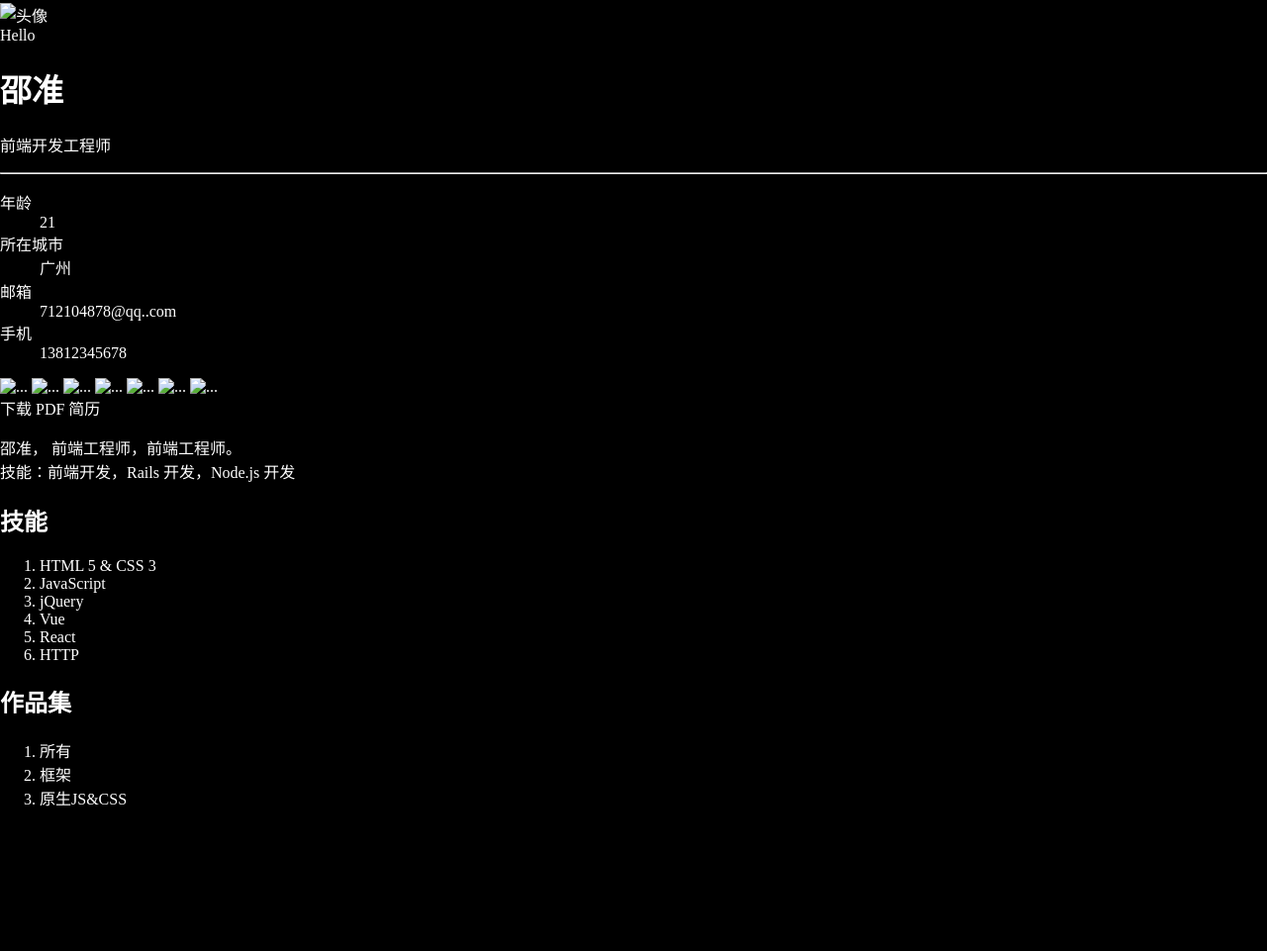
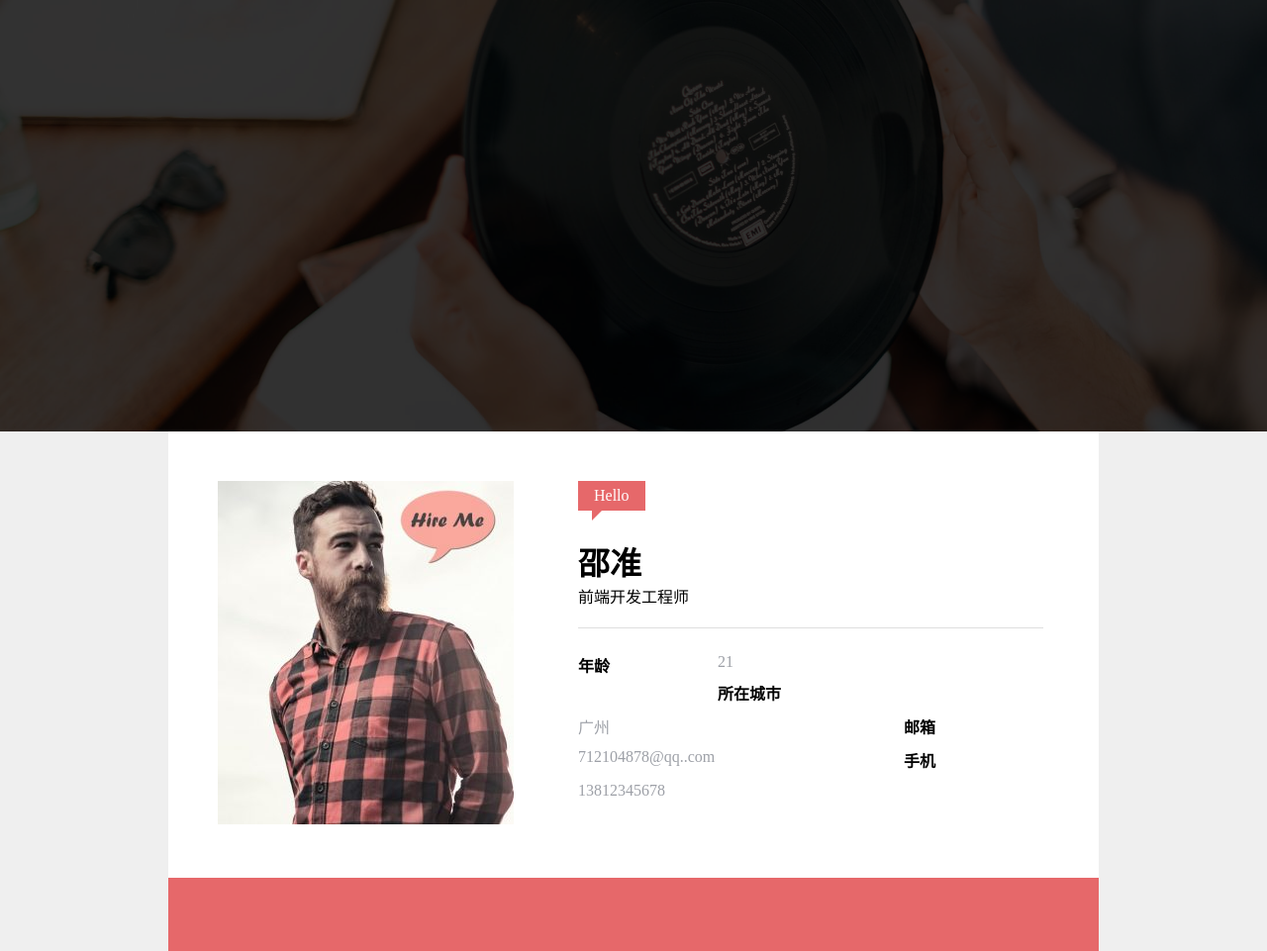
Before and after one commit to shaozhun/rusume, a plain HTML site: page index.html in a window 1280 px wide. Shown: the part 79-1040 px from the top of the page at 99% size. Before the commit the page ends 913 px from the top, so only its background shows below. Drawn offline with Linux system fonts and the light colour scheme.

Commit message:
更新简历中名片

```diff
--- a/a.css
+++ b/a.css
@@ -1,19 +1,27 @@
 body{
-  background-color: black;
-  color: white;
+  background-color: #efefef;
   margin: 0;
 }
 a{
     color:inherit;
     text-decoration: none;
 }
-
+*{
+    margin: 0;
+    padding: 0;
+}
 .clearfix::after{
     content: '';
     display: block;
     clear: both;
 }
 .topNavBar{
+    position: fixed;
+    top: 0;
+    left: 0;
+    width: 100%;
+}
+.topNavBar .navInner{
     padding: 20px 16px 20px 16px;
 }
 .topNavBar nav{
@@ -64,3 +72,110 @@ a{
 .topNavBar .logo .card{
     color: #9a9da2;
 }
+
+
+.banner{
+    height: 515px;
+    background-image: url(./img/bg.jpg);
+    /* background-position: center center; 设置图片居中 */
+    background-size: cover; /*按比例缩放自适应*/
+}
+
+.banner .mask{
+    height: 515px;
+    background-color: rgba(0,0,0,0.8);
+}
+
+
+.userCard{
+    /* border: 1px solid red;查看边框 */
+    max-width: 940px;
+    margin: 0 auto;
+    background-color: #fff;
+}
+
+.userCard .welcome{
+    position: relative;
+    background: #e6686a;
+    color: white;
+    display: inline-block;
+    padding:  4px 16px;
+    line-height: 22px;
+    margin-bottom: 10px;
+}
+.userCard .tran{
+    position: absolute;
+    left: 20%;
+    top: 100%;
+    border: 10px solid transparent;
+    width:0;
+    border-top-color:transparent;
+    border-right-color: transparent;
+    border-left-color:#e6686a;
+    border-top-width:0px;
+}
+.userCard .picture{
+    float: left;
+}
+.userCard .text{
+    float: left;
+    margin-left: 65px;
+    width: 470px;
+}
+.userCard .text h1{
+    margin-top: 18px;
+}
+hr{
+    height: 0;
+    border: none;
+    border-top: 1px solid #dedede;
+    margin: 20px 0;
+}
+
+.pictureAndText{
+    padding: 50px;
+}
+
+.userCard dl dt,
+.userCard dl dd{
+    float: left;
+    padding: 5px 0;
+
+}
+
+.userCard dl dt{
+    width: 30%;
+    font-weight: bold;
+}
+
+.userCard dl dd{
+    width: 70%;
+    color: #9da0a7;
+}
+
+.userCard .media{
+    background: #e6686a;
+    text-align: center;
+
+
+}
+.userCard .media a{
+ display: inline-block;
+ width: 40px;
+ border-radius: 50%;
+ line-height: 30px;
+padding: 5px 0;
+margin: 21px 13px;
+
+}
+.userCard .media a:hover{
+    background-color: #cf5d5f;
+
+   }
+.userCard svg{
+
+    width: 30px;
+    height: 30px;
+    fill: white;
+    vertical-align: top;
+}
--- a/index.html
+++ b/index.html
@@ -3,10 +3,21 @@
 <meta http-equiv="content-type" content="text/html; charset=UTF-8">
   <title>邵准的个人简历</title>
   <link rel="stylesheet" href="a.css">
+  <script src="//at.alicdn.com/t/font_8d5l8fzk5b87iudi.js"></script>
+
+<style type="text/css">
+  .icon {
+     width: 1em; height: 1em;
+     vertical-align: -0.15em;
+     fill: currentColor;
+     overflow: hidden;
+  }
+</style>
 </head>
 
 <body>
-  <div class="topNavBar clearfix">
+ <div class="topNavBar">
+    <div class="navInner clearfix">
     <a class="logo" href="#" alt="logo">
       <span class="rs">RS</span> <span class="card">card</span>
     </a>
@@ -36,20 +47,26 @@
       </ul>
     </nav>
   </div>
-  <div class="banner" style="background-image: url(#)"></div>
+  </div>
+  <div class="banner">
+    <div class="mask"></div>
+  </div>
+
+
   <main>
-    <div class="card">
-      <div class="pictureAndText">
+    <div class="userCard">
+      <div class="pictureAndText clearfix">
         <div class="picture">
-          <img src="" alt="头像">
+          <img src="img/touxiang.jpg" alt="头像">
         </div>
         <div class="text">
-          <div class="profile">
-            <span class="welcome">Hello</span>
+            <span class="welcome">Hello
+              <span class="tran"></span>
+            </span>
             <h1>邵准</h1>
             <p>前端开发工程师</p>
             <hr>
-            <dl>
+            <dl class="clearfix">
               <dt>年龄</dt>
               <dd>21</dd>
               <dt>所在城市</dt>
@@ -59,31 +76,34 @@
               <dt>手机</dt>
               <dd>13812345678</dd>
             </dl>
-          </div>
         </div>
       </div>
+
       <footer class="media">
         <a href="#">
-          <img src="" alt="...">
+            <svg class="icon" aria-hidden="true">
+                <use xlink:href="#icon-github"></use>
+            </svg>
         </a>
         <a href="#">
-          <img src="" alt="...">
+            <svg class="icon" aria-hidden="true">
+                <use xlink:href="#icon-twitter"></use>
+            </svg>
         </a>
         <a href="#">
-          <img src="" alt="...">
+            <svg class="icon" aria-hidden="true">
+                <use xlink:href="#icon-weixin"></use>
+            </svg>
         </a>
         <a href="#">
-          <img src="" alt="...">
+            <svg class="icon" aria-hidden="true">
+                <use xlink:href="#icon-weibo"></use>
+            </svg>
         </a>
         <a href="#">
-          <img src="" alt="...">
-        </a>
-        <a href="#">
-          <img src="" alt="...">
-        </a>
-        <a href="#">
-          <img src="" alt="...">
-        </a>
+            <svg class="icon" aria-hidden="true">
+                <use xlink:href="#icon-qq"></use>
+            </svg>
       </footer>
     </div>
 
```
Also changed, not shown: img/bg.jpg (added), img/touxiang.jpg (added).
